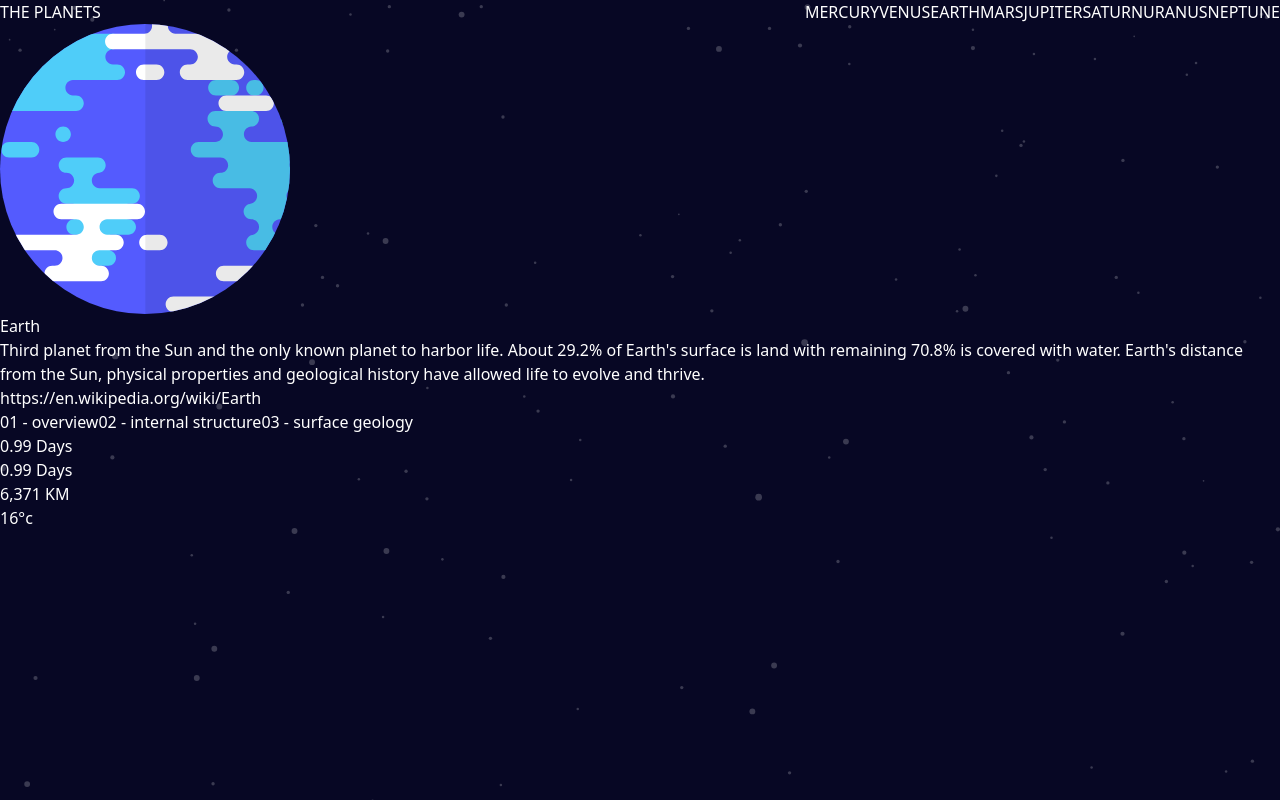
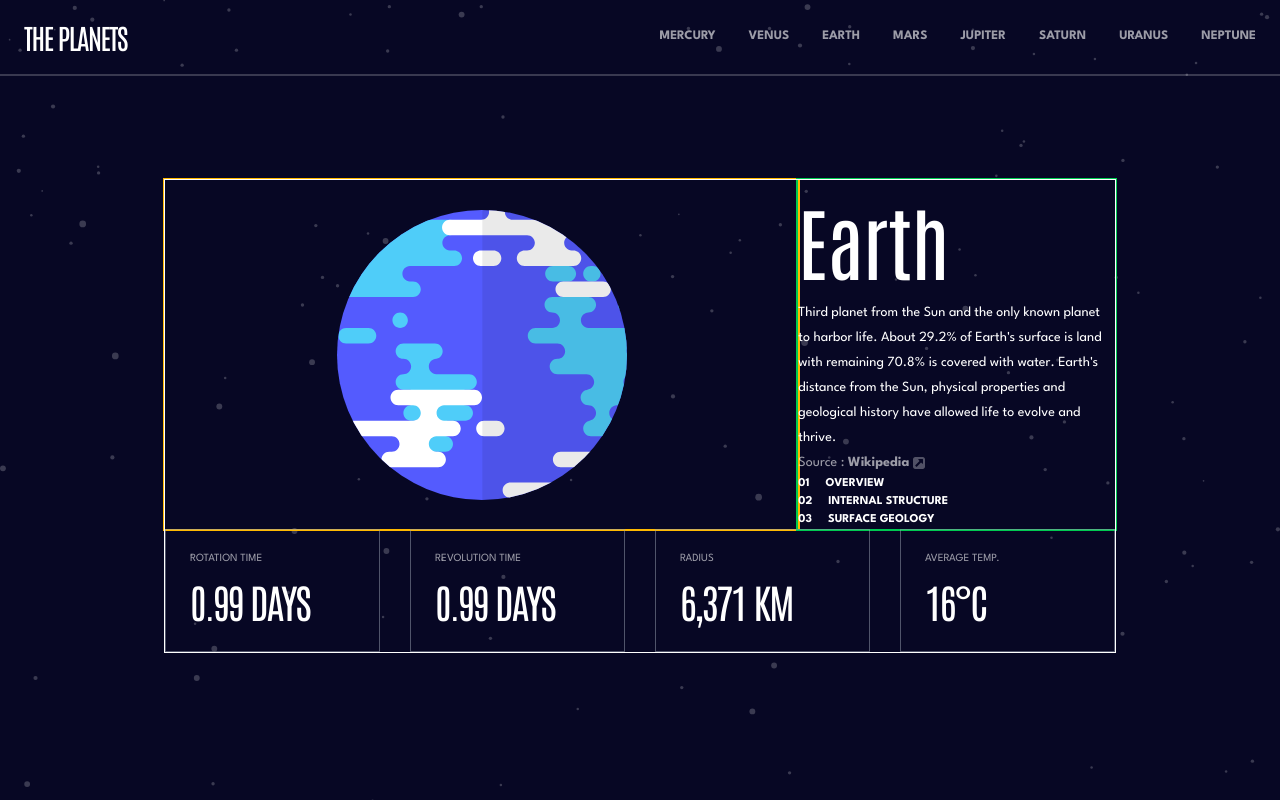
Before and after one commit to peynadol/planet-facts, a Next.js app: page /planets/earth in a window 1280 px wide. Built offline with nearby package versions, Linux system fonts and the light colour scheme.

Commit message:
add styling

```diff
--- a/src/app/components/layout/header.tsx
+++ b/src/app/components/layout/header.tsx
@@ -1,9 +1,9 @@
-import Navigation from "./Navigation";
+import Navigation from "./navigation";
 
 const Header = () => {
   return (
-    <header className="flex justify-between uppercase">
-      <h2>The Planets</h2>
+    <header className="flex justify-between uppercase border-b-2 border-white/20 px-6 py-4">
+      <h2 className="text-[28px] tracking-tighter font-medium">The Planets</h2>
       <Navigation />
     </header>
   );
--- a/src/app/components/layout/navigation.tsx
+++ b/src/app/components/layout/navigation.tsx
@@ -2,7 +2,7 @@ import Link from "next/link";
 
 const Navigation = () => {
   return (
-    <div>
+    <div className="font-spartan opacity-60 font-bold text-[13px] gap-[33px] flex items-center">
       <Link href="/planets/mercury">Mercury</Link>
       <Link href="/planets/venus">Venus</Link>
       <Link href="/planets/earth">Earth</Link>
--- a/src/app/components/planets/planet-buttons.tsx
+++ b/src/app/components/planets/planet-buttons.tsx
@@ -20,15 +20,27 @@ export default function PlanetButtons({
   };
 
   return (
-    <div>
-      <button onClick={() => handleButtonClick("overview")}>
-        01 - overview
+    <div className="flex flex-col ">
+      <button
+        onClick={() => handleButtonClick("overview")}
+        className="uppercase font-spartan font-bold text-[12px] flex items-center gap-4"
+      >
+        <span>01</span>
+        <span>overview</span>
       </button>
-      <button onClick={() => handleButtonClick("structure")}>
-        02 - internal structure
+      <button
+        onClick={() => handleButtonClick("structure")}
+        className="uppercase font-spartan font-bold text-[12px] flex items-center gap-4"
+      >
+        <span>02</span>
+        <span>internal structure</span>
       </button>
-      <button onClick={() => handleButtonClick("geology")}>
-        03 - surface geology
+      <button
+        onClick={() => handleButtonClick("geology")}
+        className="uppercase font-spartan font-bold text-[12px] flex items-center gap-4"
+      >
+        <span>03</span>
+        <span>surface geology</span>
       </button>
     </div>
   );
--- a/src/app/components/planets/planet-card.tsx
+++ b/src/app/components/planets/planet-card.tsx
@@ -1,7 +1,7 @@
 import React from "react";
 
 const PlanetCard = ({ children }: { children: React.ReactNode }) => {
-  return <div>{children}</div>;
+  return <div className="flex flex-col">{children}</div>;
 };
 
 export default PlanetCard;
--- a/src/app/components/planets/planet-client.tsx
+++ b/src/app/components/planets/planet-client.tsx
@@ -21,17 +21,27 @@ export default function PlanetClient({ planet, planetName }) {
   const geologyImageSrc = `/images/geology-${planetName}.png`;
 
   return (
+    <div className="mx-[165px] mt-[104px] mb-[56px] outline-1">
       <PlanetCard>
+        <div className="flex justify-between">
+          <div className=" flex justify-center items-center flex-2/3 outline-amber-400 outline-2">
             <PlanetImage
               src={imageSrc}
               geologyImage={currentView === "geology" ? geologyImageSrc : null}
             />
+          </div>
+          <div className="flex-1/3 flex-col outline-green-500 outline-2">
             <PlanetInfo
               name={planet.name}
               content={currentContent.content}
               source={currentContent.source}
             />
-      <PlanetButtons planetName={planetName} onViewChange={setCurrentView} />
+            <PlanetButtons
+              planetName={planetName}
+              onViewChange={setCurrentView}
+            />
+          </div>
+        </div>
         <PlanetStats
           rotation={planet.rotation}
           revolution={planet.rotation}
@@ -39,5 +49,6 @@ export default function PlanetClient({ planet, planetName }) {
           temperature={planet.temperature}
         />
       </PlanetCard>
+    </div>
   );
 }
--- a/src/app/components/planets/planet-info.tsx
+++ b/src/app/components/planets/planet-info.tsx
@@ -3,9 +3,15 @@ import React from "react";
 const PlanetInfo = ({ name, content, source }) => {
   return (
     <>
-      <h1>{name}</h1>
-      <p>{content}</p>
-      <p>{source}</p>
+      <h1 className="text-[80px]">{name}</h1>
+      <p className="font-spartan text-[14px] leading-[25px]">{content}</p>
+      <p className="font-spartan text-[14px] leading-[25px] opacity-60 ">
+        {"Source : "}
+        <a href={source} className="inline-flex items-center gap-1">
+          <span className="font-bold">Wikipedia</span>
+          <img src="/images/icon-source.svg" alt="Icon" />
+        </a>
+      </p>
     </>
   );
 };
--- a/src/app/components/planets/planet-stats.tsx
+++ b/src/app/components/planets/planet-stats.tsx
@@ -1,10 +1,32 @@
 const PlanetStats = ({ rotation, revolution, radius, temperature }) => {
   return (
-    <div>
-      <p>{rotation}</p>
-      <p>{revolution}</p>
-      <p>{radius}</p>
-      <p>{temperature}</p>
+    <div className="flex uppercase gap-[30px]">
+      <div className="border border-gray-400/50 px-6 py-5 text-left w-full">
+        <p className="font-spartan text-[11px] opacity-60 mb-1">
+          Rotation Time
+        </p>
+        <p className="text-[40px] font-antonio tracking-tighter">{rotation}</p>
+      </div>
+      <div className="border border-gray-400/50 px-6 py-5 text-left w-full">
+        <p className="font-spartan text-[11px] opacity-60 mb-1">
+          Revolution Time
+        </p>
+        <p className="text-[40px] font-antonio tracking-tighter">
+          {revolution}
+        </p>
+      </div>
+      <div className="border border-gray-400/50 px-6 py-5 text-left w-full">
+        <p className="font-spartan text-[11px] opacity-60 mb-1">Radius</p>
+        <p className="text-[40px] font-antonio tracking-tighter">{radius}</p>
+      </div>
+      <div className="border border-gray-400/50 px-6 py-5 text-left w-full">
+        <p className="font-spartan text-[11px] opacity-60 mb-1">
+          Average Temp.
+        </p>
+        <p className="text-[40px] font-antonio tracking-tighter">
+          {temperature}
+        </p>
+      </div>
     </div>
   );
 };
--- a/src/app/globals.css
+++ b/src/app/globals.css
@@ -1,9 +1,13 @@
 @import "tailwindcss";
-
 
 body {
   background: #070724;
   color: #FFF;
   background-image: url('/images/background-stars.svg');
   background-size: cover;
+  font-family: var(--font-antonio), sans-serif;
 }
+
+.font-spartan {
+  font-family: var(--font-spartan), sans-serif;
+}
--- a/src/app/layout.tsx
+++ b/src/app/layout.tsx
@@ -1,10 +1,15 @@
 import type { Metadata } from "next";
-import { Antonio } from "next/font/google";
+import { Antonio, League_Spartan } from "next/font/google";
 import "./globals.css";
 import Header from "./components/layout/header";
 
 const antonio = Antonio({
   variable: "--font-antonio",
+  subsets: ["latin"],
+});
+
+const spartan = League_Spartan({
+  variable: "--font-spartan",
   subsets: ["latin"],
 });
 
@@ -21,7 +26,7 @@ export default function RootLayout({
   return (
     <html lang="en">
       <body
-        className={`${antonio.variable} antialiased
+        className={`${antonio.variable} ${spartan.variable} antialiased
         bg-[url(/background-stars.svg)]
         `}
       >
```
Lines whose indentation alone changed are shown as unchanged.
